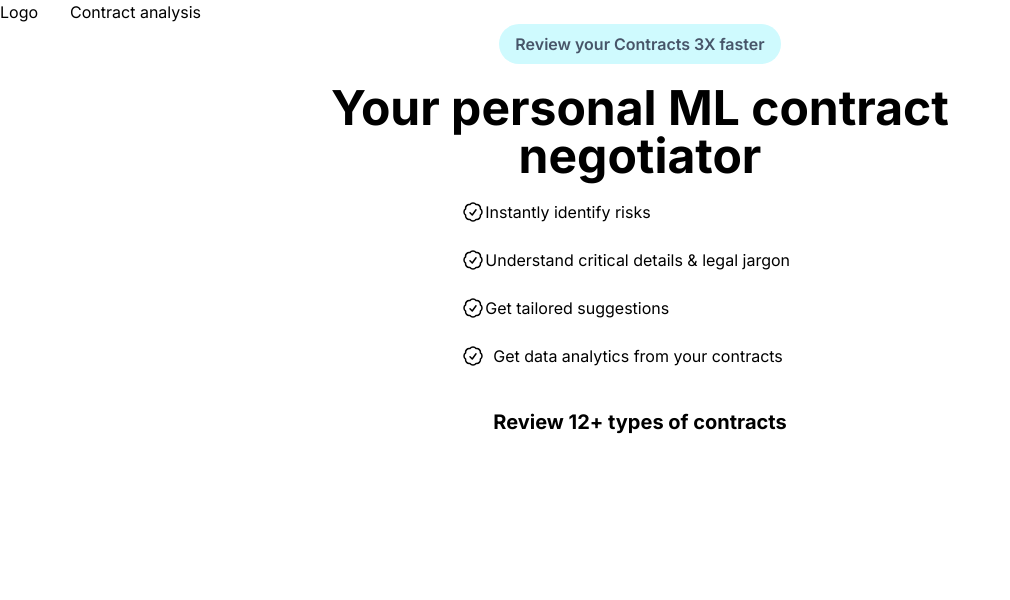
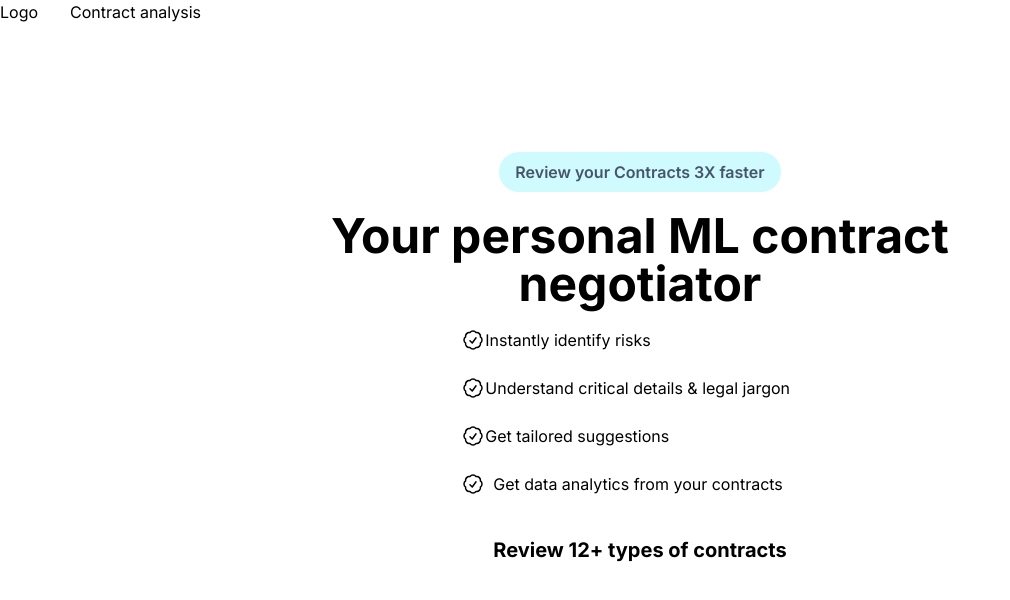
Before and after one commit to illusionist52/P.I.L.LA.R, a Next.js app: page / in a window 1280 px wide. Shown: the top 600 px of the page, without its empty margins (0-1010 px from the left). Built offline with nearby package versions, Linux system fonts and the light colour scheme.

Commit message:
Minor Changes

```diff
--- a/components/Hero.jsx
+++ b/components/Hero.jsx
@@ -2,7 +2,7 @@ import React from "react";
 
 const Hero = () => {
   return (
-    <div className="mx-5 flex flex-col justify-center items-center">
+    <div className="mx-5 flex flex-col justify-center items-center mt-20 md:mt-32">
       {/* CTA */}
       <span className="bg-cyan-100 text-slate-600 rounded-full py-2 px-4 text-center font-semibold">
         Review your Contracts 3X faster
@@ -14,7 +14,7 @@ const Hero = () => {
       </h1>
 
       {/* LIST ITEMS */}
-      <div className="flex justify-start flex-col  items-center">
+      <div className="flex justify-start flex-col items-start">
         <div>
           <ul className="flex flex-col justify-center items-start gap-6">
             <li className="flex justify-center items-center">
```
